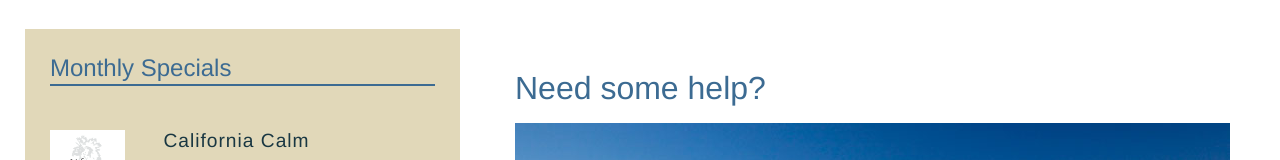
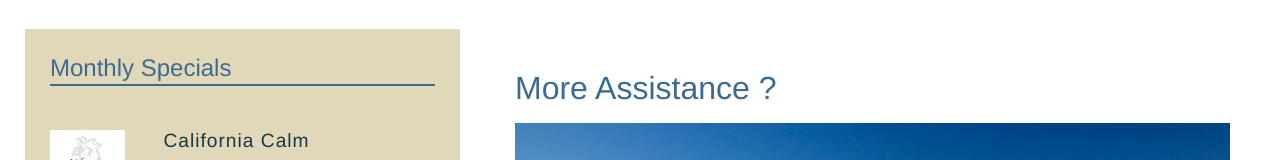
Before and after one commit to tcdmv/dmvtcg3, a plain HTML site: page explore_california - G4/support.html in a window 1280 px wide. Shown: the part 246-406 px from the top of the page. Drawn offline with Linux system fonts and the light colour scheme.

Commit message:
I changed Need some help to More Assistance in support.html

```diff
--- a/explore_california - G4/support.html
+++ b/explore_california - G4/support.html
@@ -59,7 +59,7 @@
           <h1>Support Options</h1>
         </div>
         <div id="mainArticle">
-          <h1>Need some help?</h1>
+          <h1>More Assistance ?</h1>
           <img src="assets/images/cyclist.jpg" alt="Biking along with Cycle California" class="articleImage" />
           <p>If you have booked one of our tours, or if you are currently on a tour and need our assistance, we've got a couple of options for you. </p>
           <div id="supportOptions">
```
